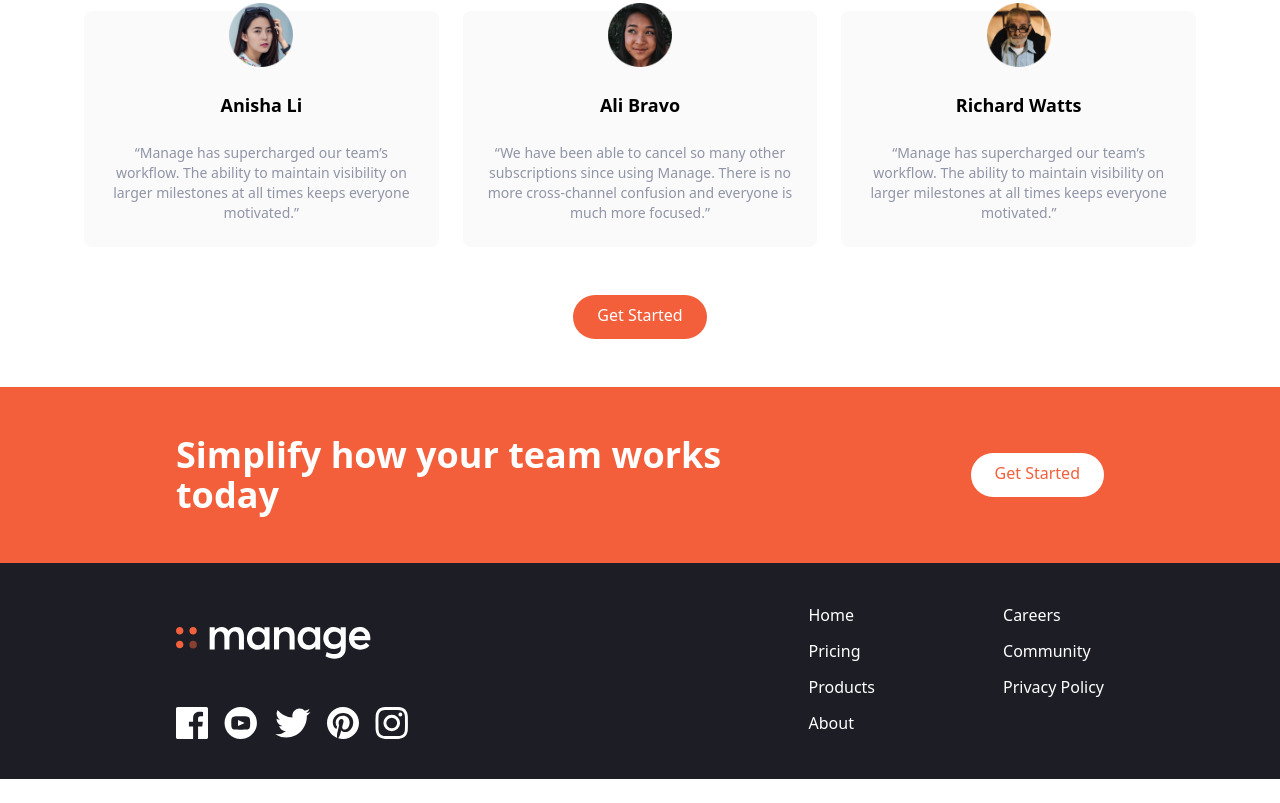
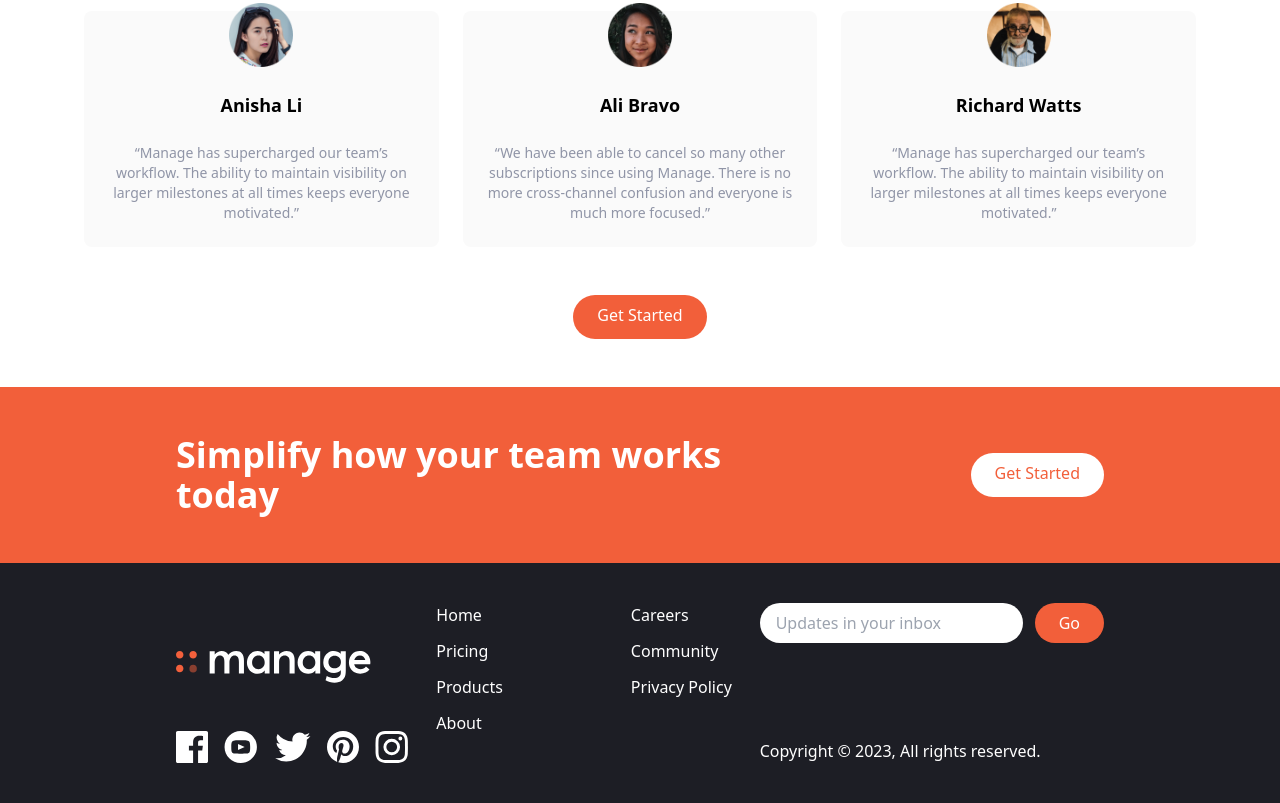
Before and after one commit to Dolapo-18/tailwind-website, a website: page index.html in a window 1280 px wide. Shown: the part 1393-2196 px from the top of the page. Before the commit the page ends 2172 px from the top, so only its background shows below. Drawn offline with Linux system fonts and the light colour scheme.

Commit message:
added copyright

```diff
--- a/index.html
+++ b/index.html
@@ -229,6 +229,9 @@
         <div class="container flex flex-col-reverse justify-between space-y-8 px-6 py-10 mx-auto md:flex-row md:space-y-0">
             <!--logo and social media icons-->
             <div class="flex flex-col-reverse items-center justify-between space-y-12 md:flex-col md:items-start">
+                <div class="mx-auto my-6 text-center text-white md:hidden">
+                    Copyright &copy; 2023, All rights reserved.
+                </div>
                 <!--logo-->
                 <div class="mt-6">
                     <img src="img/logo-white.svg" class="h-8" alt="logo">
@@ -273,6 +276,20 @@
                     <a href="#" class="hover:text-brightRed">Privacy Policy</a>
                 </div>
             </div>
+
+            <div class="flex flex-col justify-between">
+                <form action="">
+                    <div class="flex space-x-3">
+                        <input type="text" class="flex-1 px-4 rounded-full focus:outline-none" placeholder="Updates in your inbox">
+                        <button class="px-6 py-2 text-white rounded-full bg-brightRed hover:brightRedLight focus:outline-none">
+                            Go
+                        </button>
+                    </div>
+                </form>
+                <div class="hidden text-white md:block">
+                    Copyright &copy; 2023, All rights reserved.
+                </div>
+            </div>
         </div>
     </footer>
 </body>
```
Also changed, not shown: css/main.css.
